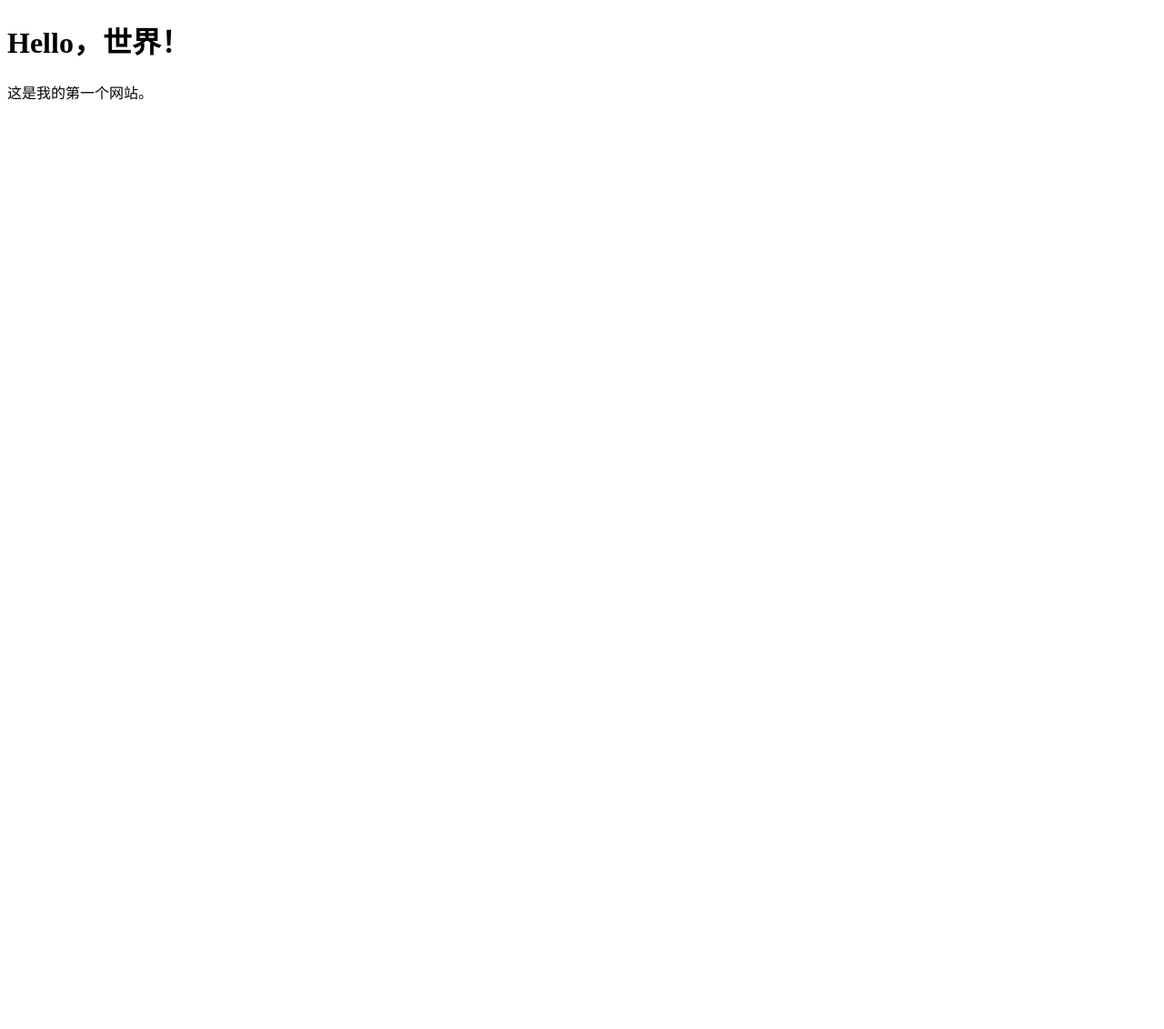
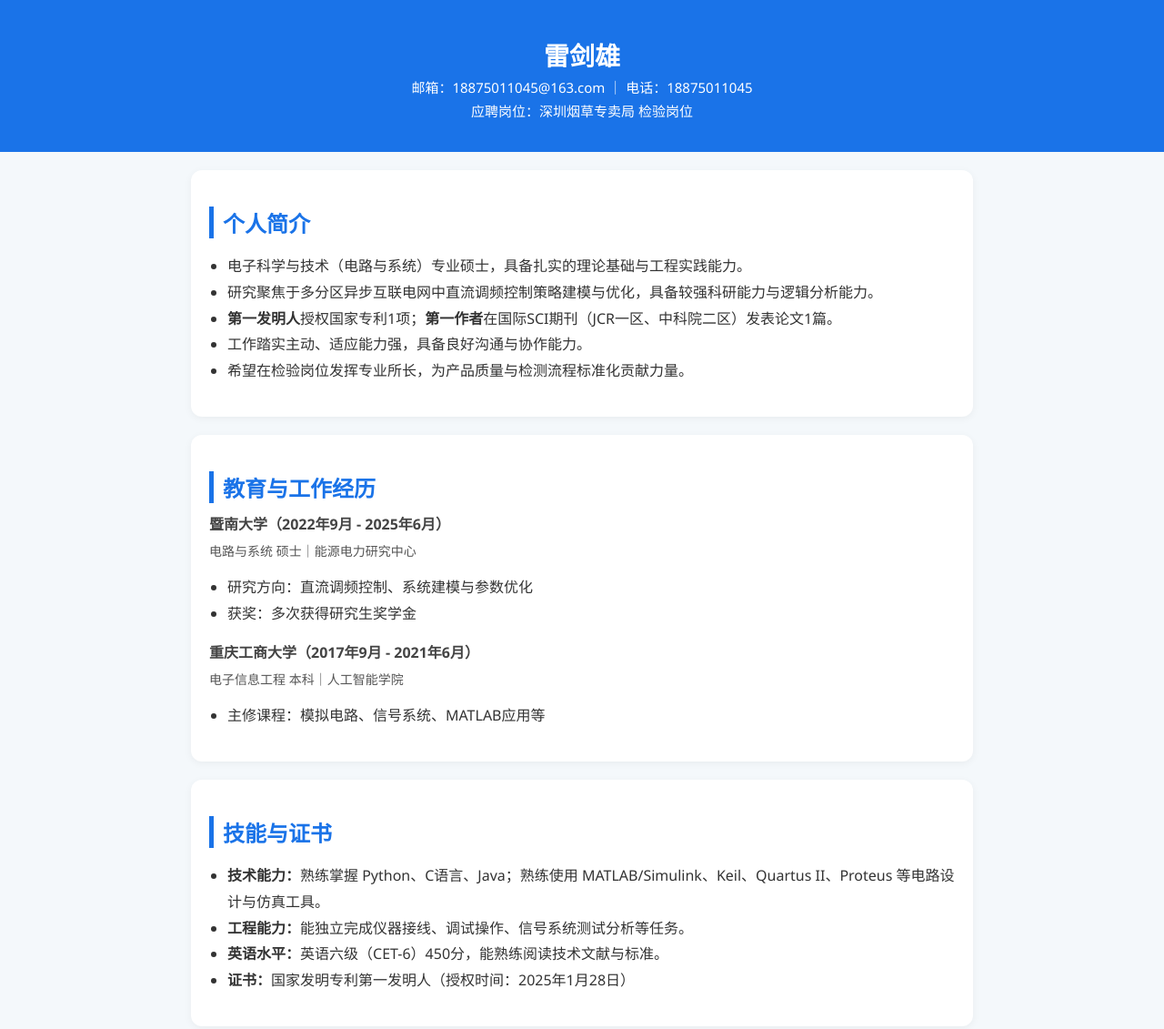
Before and after one commit to WIND666168/WIND666168.github.io, a plain HTML site: page index.html in a window 1280 px wide. Shown: the top 1131 px of the page at 91% size. Before the commit the page ends 800 px from the top, so only its background shows below. Drawn offline with Linux system fonts and the light colour scheme.

Commit message:
Update index.html

```diff
--- a/index.html
+++ b/index.html
@@ -2,10 +2,113 @@
 <html lang="zh">
 <head>
   <meta charset="UTF-8">
-  <title>我的网页</title>
+  <meta name="viewport" content="width=device-width, initial-scale=1">
+  <title>雷剑雄 - 个人简历</title>
+  <style>
+    body {
+      font-family: "Segoe UI", "Microsoft Yahei", sans-serif;
+      margin: 0;
+      padding: 0;
+      background: #f4f8fb;
+      color: #333;
+    }
+    header {
+      background-color: #1a73e8;
+      color: white;
+      padding: 30px 20px;
+      text-align: center;
+    }
+    header h1 {
+      margin: 10px 0 5px;
+      font-size: 28px;
+    }
+    header p {
+      margin: 5px 0;
+      font-size: 15px;
+    }
+    .section {
+      background: white;
+      margin: 20px auto;
+      padding: 20px;
+      border-radius: 12px;
+      box-shadow: 0 2px 8px rgba(0, 0, 0, 0.05);
+      max-width: 820px;
+    }
+    .section h2 {
+      color: #1a73e8;
+      border-left: 5px solid #1a73e8;
+      padding-left: 10px;
+      margin-bottom: 10px;
+    }
+    ul {
+      padding-left: 20px;
+      line-height: 1.8;
+    }
+    .sub-title {
+      color: #444;
+      margin-bottom: 8px;
+      font-weight: bold;
+    }
+    .info {
+      font-size: 14px;
+      color: #555;
+      margin-bottom: 6px;
+    }
+  </style>
 </head>
 <body>
-  <h1>Hello，世界！</h1>
-  <p>这是我的第一个网站。</p>
+
+<header>
+  <h1>雷剑雄</h1>
+  <p>邮箱：18875011045@163.com ｜ 电话：18875011045</p>
+  <p>应聘岗位：深圳烟草专卖局 检验岗位</p>
+</header>
+
+<div class="section">
+  <h2>个人简介</h2>
+  <ul>
+    <li>电子科学与技术（电路与系统）专业硕士，具备扎实的理论基础与工程实践能力。</li>
+    <li>研究聚焦于多分区异步互联电网中直流调频控制策略建模与优化，具备较强科研能力与逻辑分析能力。</li>
+    <li><strong>第一发明人</strong>授权国家专利1项；<strong>第一作者</strong>在国际SCI期刊（JCR一区、中科院二区）发表论文1篇。</li>
+    <li>工作踏实主动、适应能力强，具备良好沟通与协作能力。</li>
+    <li>希望在检验岗位发挥专业所长，为产品质量与检测流程标准化贡献力量。</li>
+  </ul>
+</div>
+
+<div class="section">
+  <h2>教育与工作经历</h2>
+  <div class="sub-title">暨南大学（2022年9月 - 2025年6月）</div>
+  <div class="info">电路与系统 硕士｜能源电力研究中心</div>
+  <ul>
+    <li>研究方向：直流调频控制、系统建模与参数优化</li>
+    <li>获奖：多次获得研究生奖学金</li>
+  </ul>
+
+  <div class="sub-title">重庆工商大学（2017年9月 - 2021年6月）</div>
+  <div class="info">电子信息工程 本科｜人工智能学院</div>
+  <ul>
+    <li>主修课程：模拟电路、信号系统、MATLAB应用等</li>
+  </ul>
+</div>
+
+<div class="section">
+  <h2>技能与证书</h2>
+  <ul>
+    <li><strong>技术能力：</strong>熟练掌握 Python、C语言、Java；熟练使用 MATLAB/Simulink、Keil、Quartus II、Proteus 等电路设计与仿真工具。</li>
+    <li><strong>工程能力：</strong>能独立完成仪器接线、调试操作、信号系统测试分析等任务。</li>
+    <li><strong>英语水平：</strong>英语六级（CET-6）450分，能熟练阅读技术文献与标准。</li>
+    <li><strong>证书：</strong>国家发明专利第一发明人（授权时间：2025年1月28日）</li>
+  </ul>
+</div>
+
+<div class="section">
+  <h2>个人特长与兴趣</h2>
+  <ul>
+    <li><strong>专业特长：</strong>电子电路设计、仪器测试与信号处理、系统优化分析</li>
+    <li><strong>兴趣爱好：</strong>足球（本科校队）、篮球、羽毛球、摄影、棋类</li>
+    <li><strong>志愿服务：</strong>积极参加志愿服务，重视集体责任与合作精神</li>
+  </ul>
+</div>
+
 </body>
 </html>
```
